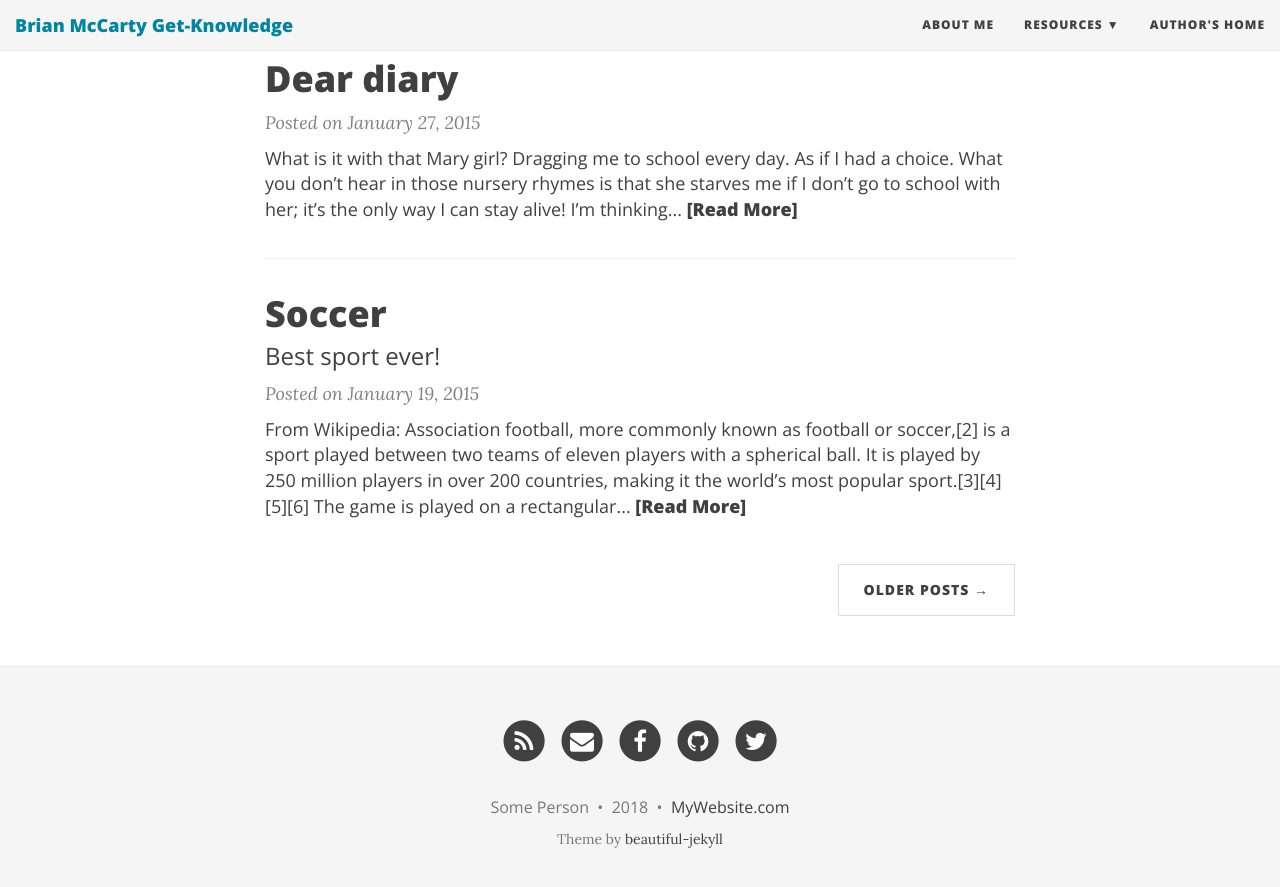
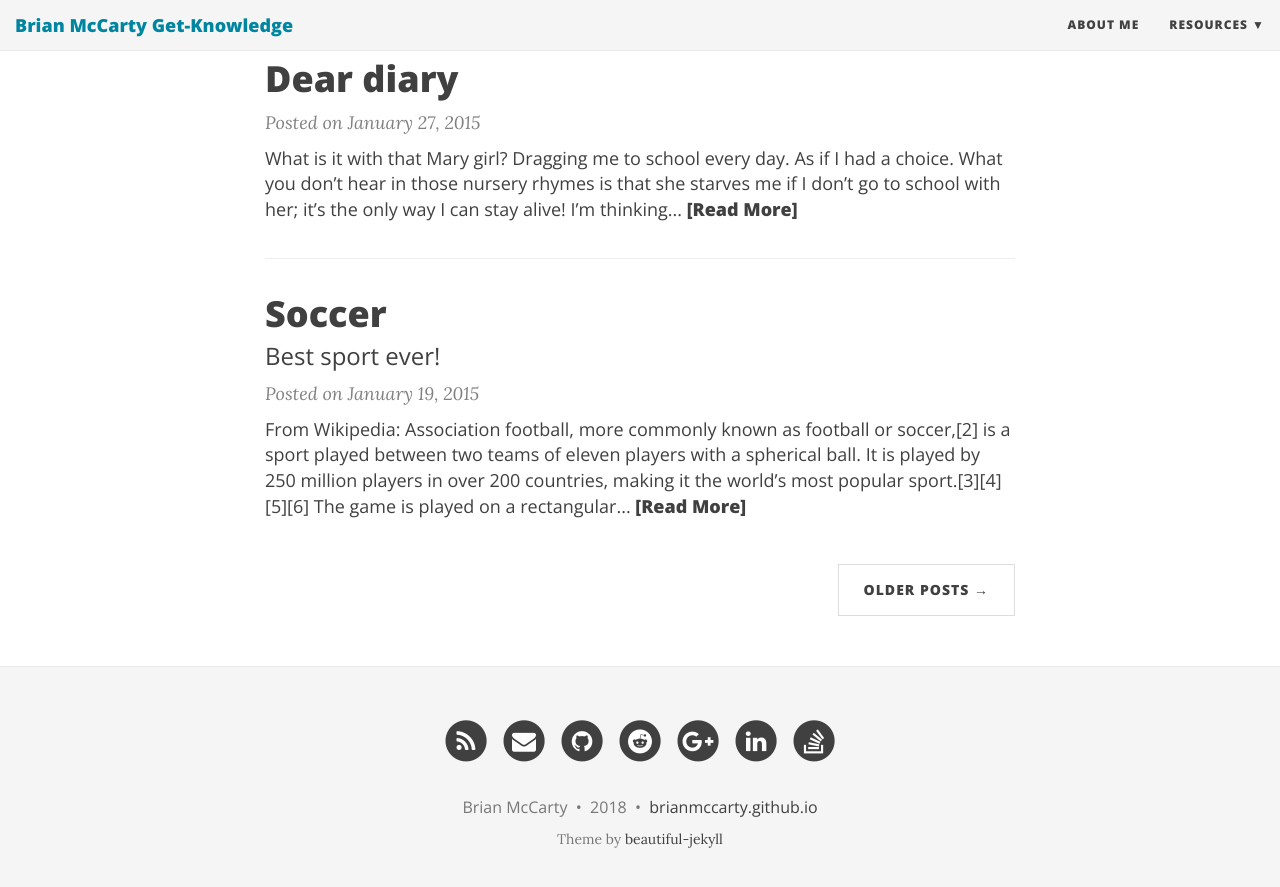
Before and after one commit to brianmccarty/brianmccarty.github.io, a Jekyll site: the page built from index.html, in a window 1280 px wide and 900 px high, scrolled down 1211 px. Shown: the top 887 px of the window. Built offline with Jekyll 4.4.1, drawn with Linux system fonts in a browser that asks for light colours; nearby versions of some CDN libraries; the list of posts is cut into pages by our own code.

Commit message:
updating site _config.yml

```diff
--- a/_config.yml
+++ b/_config.yml
@@ -29,7 +29,7 @@ navbar-links:
     - Beautiful Jekyll: "http://deanattali.com/beautiful-jekyll/"
     - Learn markdown: "http://www.markdowntutorial.com/"
     - GitHub Pages: "https://pages.github.com/"
-  Author's home: "http://deanattali.com"
+ # Author's home: "http://deanattali.com"
 
 # Image to show in the navigation bar - image must be a square (width = height)
 # Remove this parameter if you don't want an image in the navbar
@@ -65,7 +65,7 @@ footer-link-col: "#404040"
 # Change all these values or delete the ones you don't want.
 # Important: you must keep the "name" parameter, everything else you can remove
 author:
-  name: Some Person
+  name: Brian McCarty
 
 # Select your active Social Network Links.
 # Uncomment the links you want to show in the footer and add your information to each link.
@@ -73,15 +73,15 @@ author:
 # If you want to add a new link that isn't here, you'll need to also edit the file _data/SocialNetworks.yml
 social-network-links:
   rss: true
-  email: "someone@example.com"
-  facebook: daattali
-  github: daattali
-  twitter: daattali
-#  reddit: yourname
-#  google-plus: +DeanAttali
-#  linkedin: daattali
+  email: "bkmccarty@outlook.com"
+#  facebook: daattali
+  github: brianmccarty
+#  twitter: daattali
+  reddit: bkmccarty
+  google-plus: +BrianMcCarty
+  linkedin: bkmccarty
 #  xing: yourname
-#  stackoverflow: "3943160/daattali"
+  stackoverflow: "9781860/brian-mccarty"
 #  snapchat: deanat78
 #  instagram: deanat78
 #  youtube: user/deanat78
@@ -94,13 +94,13 @@ social-network-links:
 # Select which share links to show in posts
 share-links-active:
   twitter: true
-  facebook: true
-  google: false
+  facebook: false
+  google: true
   linkedin: true
 
 # How to display the link to the website in the footer
 # Remove this if you don't want a link in the footer
-url-pretty: "MyWebsite.com"  # eg. "deanattali.com/beautiful-jekyll"
+url-pretty: "brianmccarty.github.io"  # eg. "deanattali.com/beautiful-jekyll"
 
 # --- Web Statistics Section --- #
 
```
